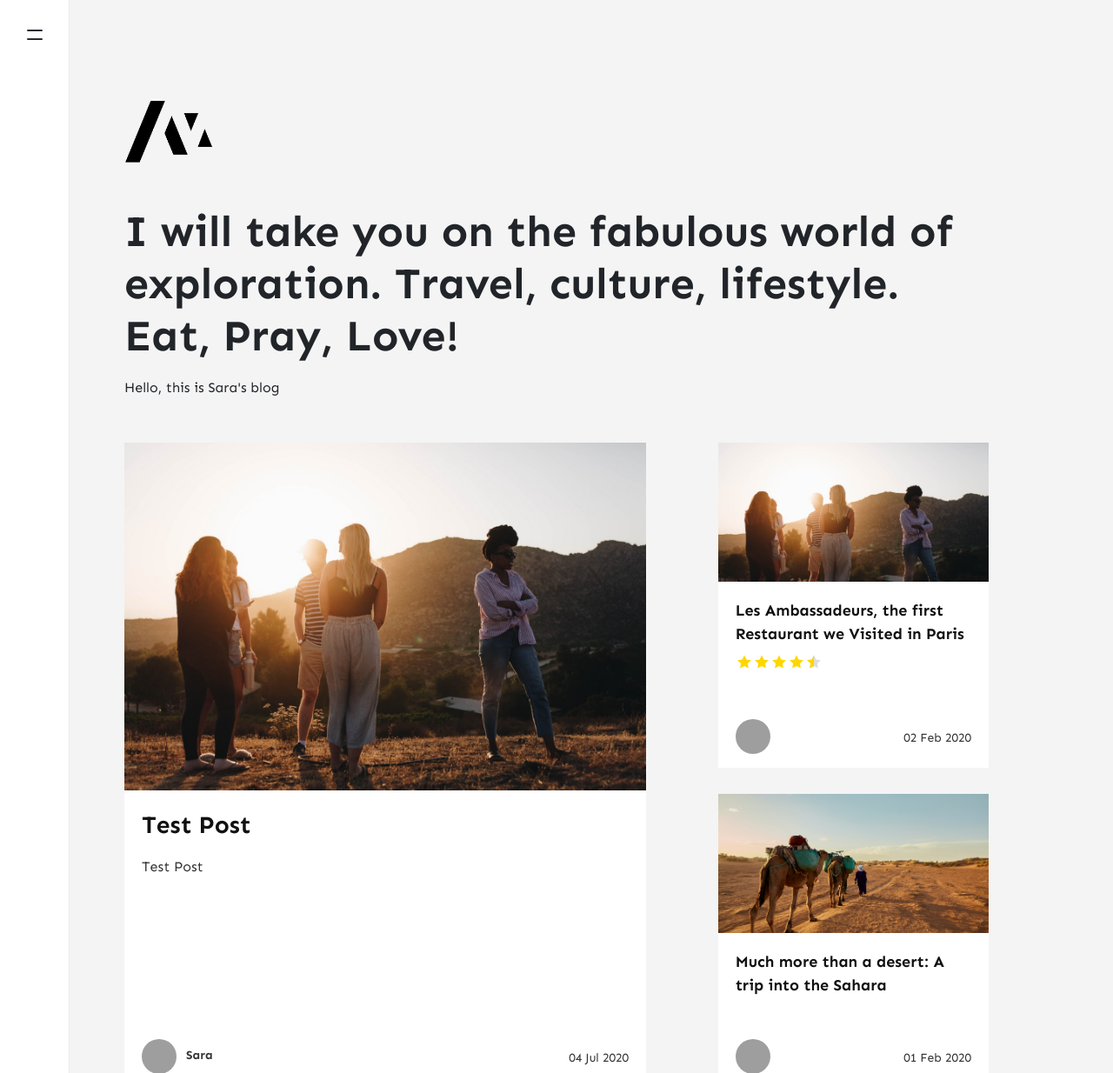
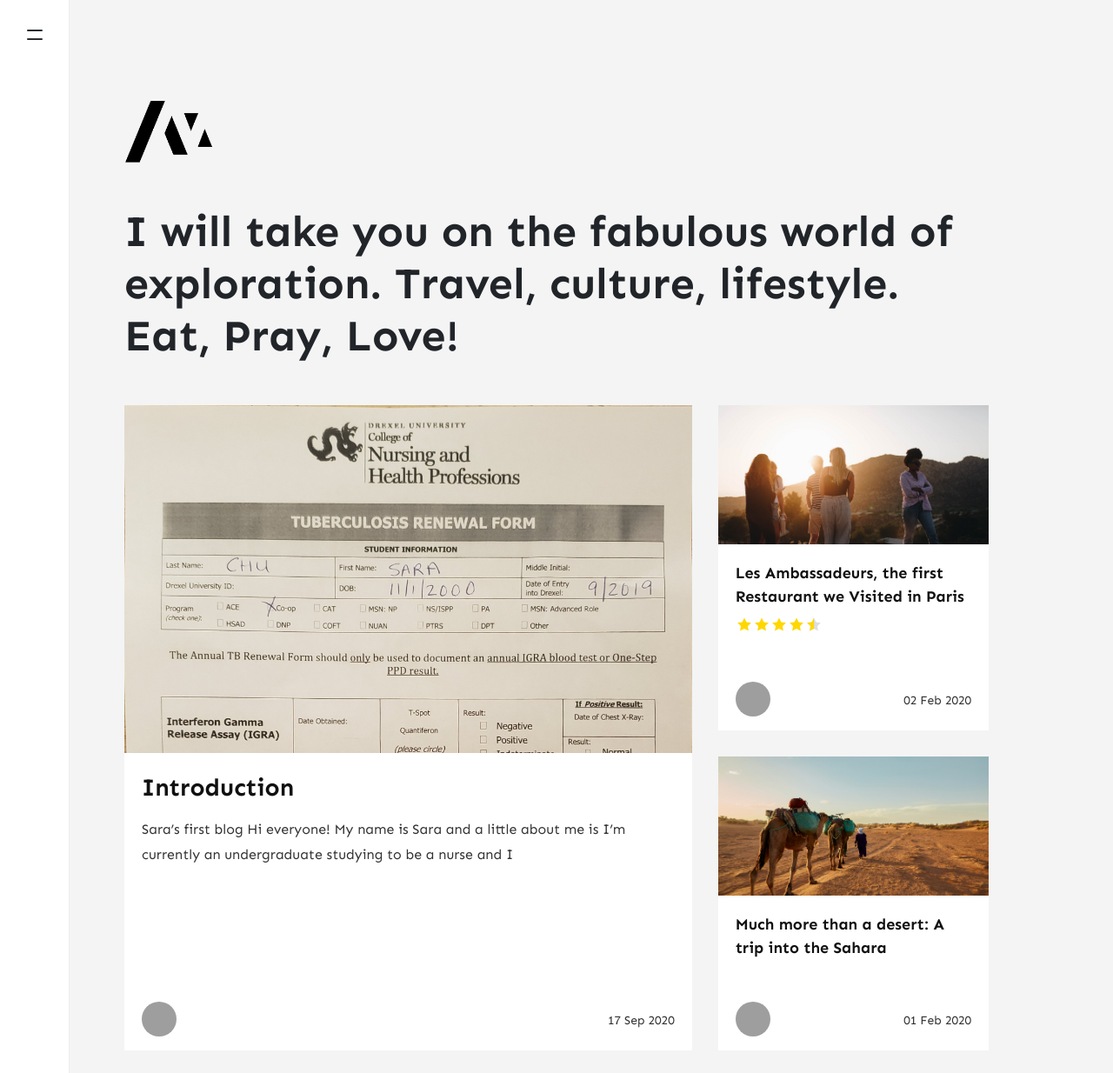
Before and after one commit to sgc1519/sgc1519.github.io, a Jekyll site: the page built from index.html, in a window 1280 px wide and 1400 px high, cut to the strip 0-1234 px from the top of the window. Shown: the whole strip at 87% size. Built offline with Jekyll 4.4.1, drawn with Linux system fonts in a browser that asks for light colours; nearby versions of some CDN libraries; the list of posts is cut into pages by our own code; comment, search, counter and statistics services are not loaded; grey boxes are pictures that could not be loaded.

Commit message:
let us try

```diff
--- /dev/null
+++ b/_posts/2020-09-17-Introduction.md
@@ -0,0 +1,10 @@
+---
+layout: post
+title:  "Introduction"
+author: Sara
+categories: [ self-improvement ]
+image: assets/images/sara.jpg
+---
+
+# Sara's first blog
+Hi everyone! My name is Sara and a little about me is I'm currently an undergraduate studying to be a nurse and I
--- a/index.html
+++ b/index.html
@@ -2,7 +2,7 @@
 layout: default
 title: Home
 ---
-<h>Hello, this is Sara's blog</h>
+
 <!-- Posts Index
 ================================================== -->
 <div class="blog-grid-container">
```
Also changed, not shown: _posts/2020-07-04-test-post.md (deleted, +0 -11 lines), assets/images/sara.jpg (added), 1 other file.
